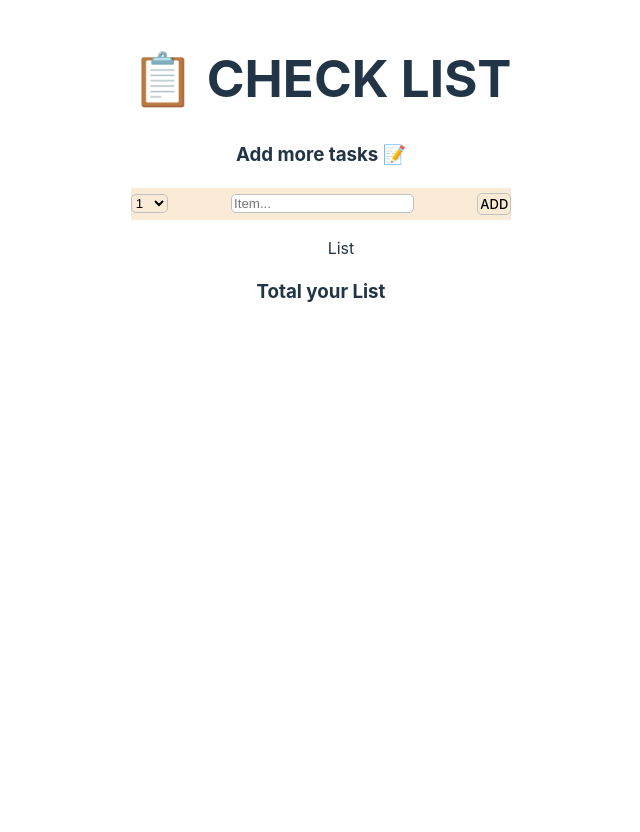
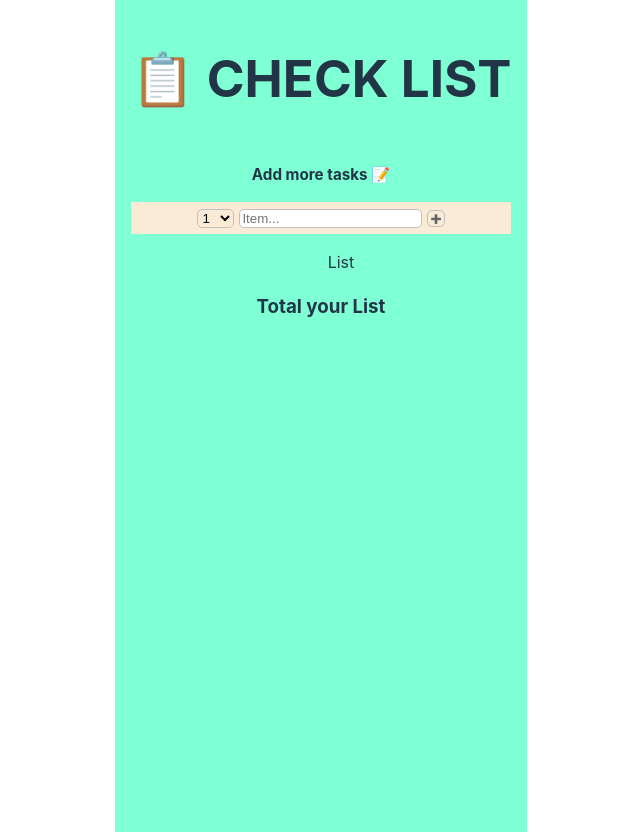
Before and after one commit to shanetoken/check-list, a React (Vite) app: page / in a window 1280 px wide. Shown: the whole page, without its empty margins (319-959 px from the left). Built offline with nearby package versions, Linux system fonts and the light colour scheme.

Commit message:
Finish input Items

```diff
--- a/src/App.css
+++ b/src/App.css
@@ -7,6 +7,7 @@
   display: flex;
   flex-direction: column;
   justify-content: space-between;
+  background-color: aquamarine;
 }
 
 .logo {
@@ -50,16 +51,35 @@
 
 }
 
+.form-title {
+  padding-bottom: 0;
+  padding-top: 0.5rem;
+  font-size: small;
+}
+
+.form-input {
+  display: flex;
+  flex-direction: row;
+  justify-content: center;
+  font-size: 9px;
+  height: 2rem;
+  align-items: center;
+  background-color: antiquewhite;
+  padding: auto;
+}
 
 #select {
   border-radius: 5px;
   border: 1px silver solid;
   background-color: transparent;
+
 }
 
 #input-text {
   border-radius: 5px;
   border: silver 1px solid;
+  margin-right: 5px;
+  margin-left: 5px;
 }
 
 #btn-form {
@@ -68,14 +88,3 @@
   border-radius: 5px;
   background-color: transparent;
 }
-
-.form-input {
-  display: flex;
-  flex-direction: row;
-  justify-content: space-between;
-  padding: auto;
-  font-size: small;
-  height: 2rem;
-  align-items: center;
-  background-color: antiquewhite;
-}
--- a/src/App.jsx
+++ b/src/App.jsx
@@ -44,7 +44,7 @@ function Form () {
         ))}
         </select>
         <input id='input-text' type='text' placeholder="Item..."></input>
-        <button id='btn-form' type='submit'>ADD</button>
+        <button id='btn-form' type='submit'> ➕ </button>
       </div>
 
     </>
```
